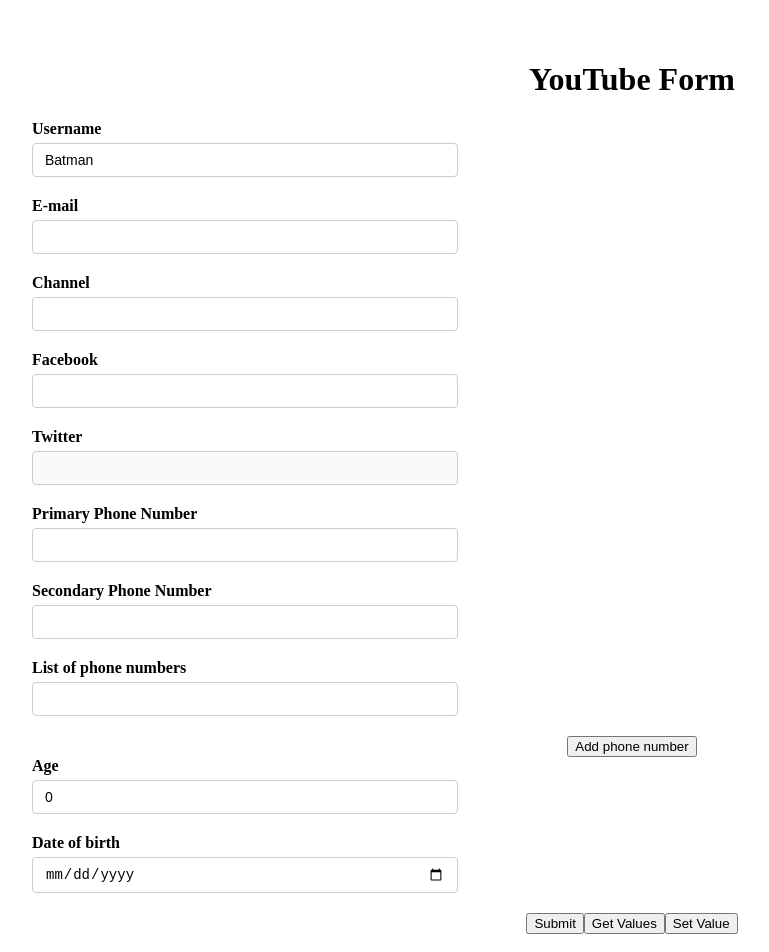
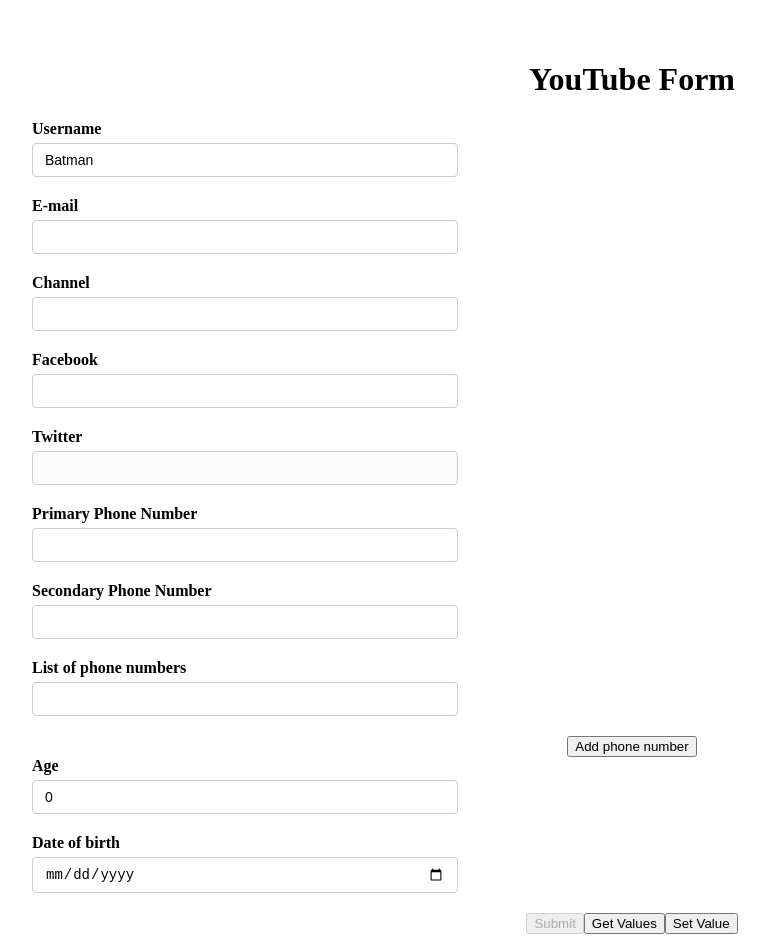
Before and after one commit to itgrad07/rhf-codevolution, a React (Vite) app: page / in a window 1280 px wide. Shown: the top 952 px of the page, without its empty margins (8-777 px from the left). Built offline with nearby package versions, Linux system fonts and the light colour scheme; the HTML template or start-up script is replaced by a standard one.

Commit message:
23 disable form submission

```diff
--- a/src/components/YouTubeForm.tsx
+++ b/src/components/YouTubeForm.tsx
@@ -248,7 +248,7 @@
           <p className="error">{errors.dob?.message}</p>
         </div>
 
-        <button>Submit</button>
+        <button disabled={!isDirty || !isValid}>Submit</button>
         <button type="button" onClick={handleGetValues}>
           Get Values
         </button>
```
